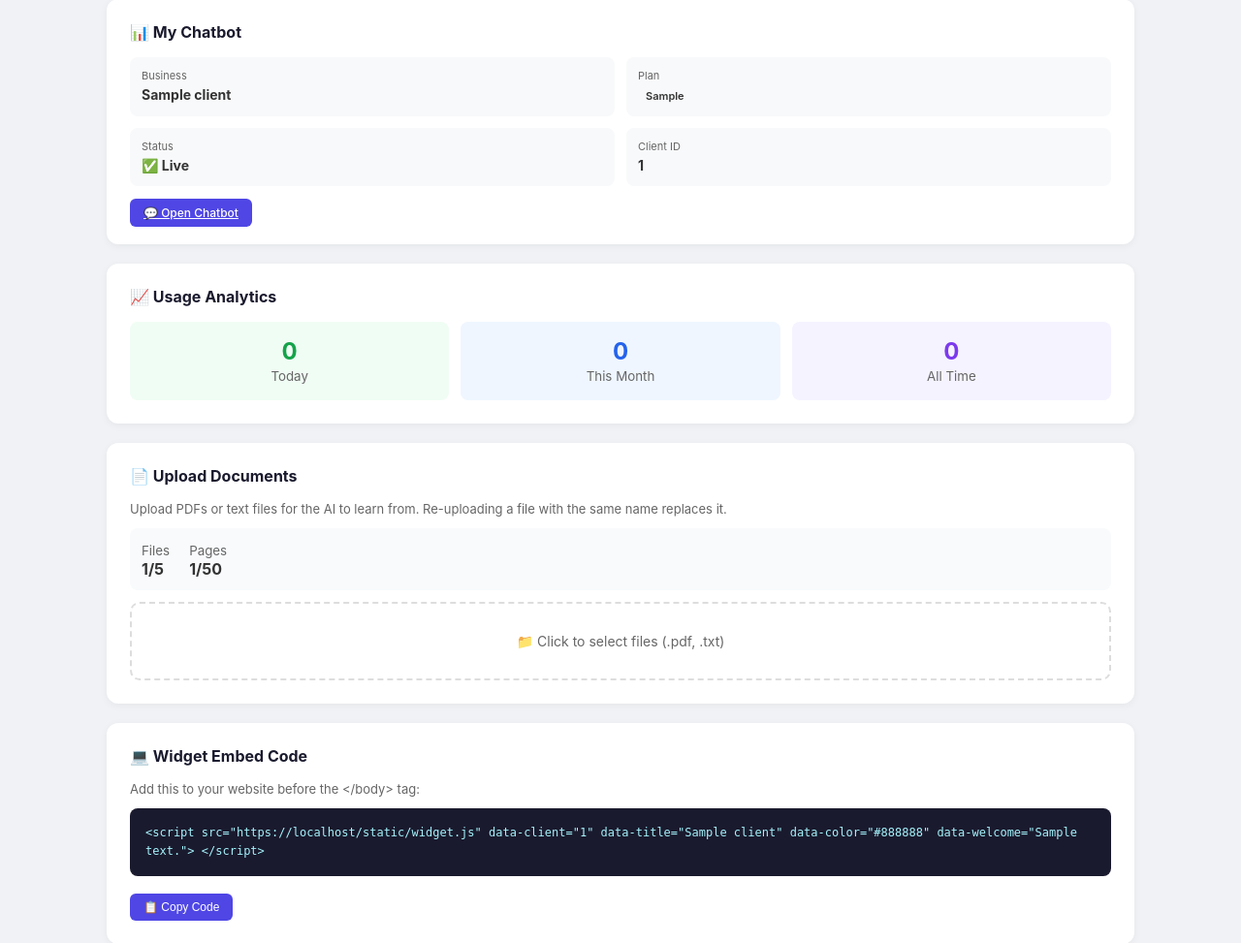
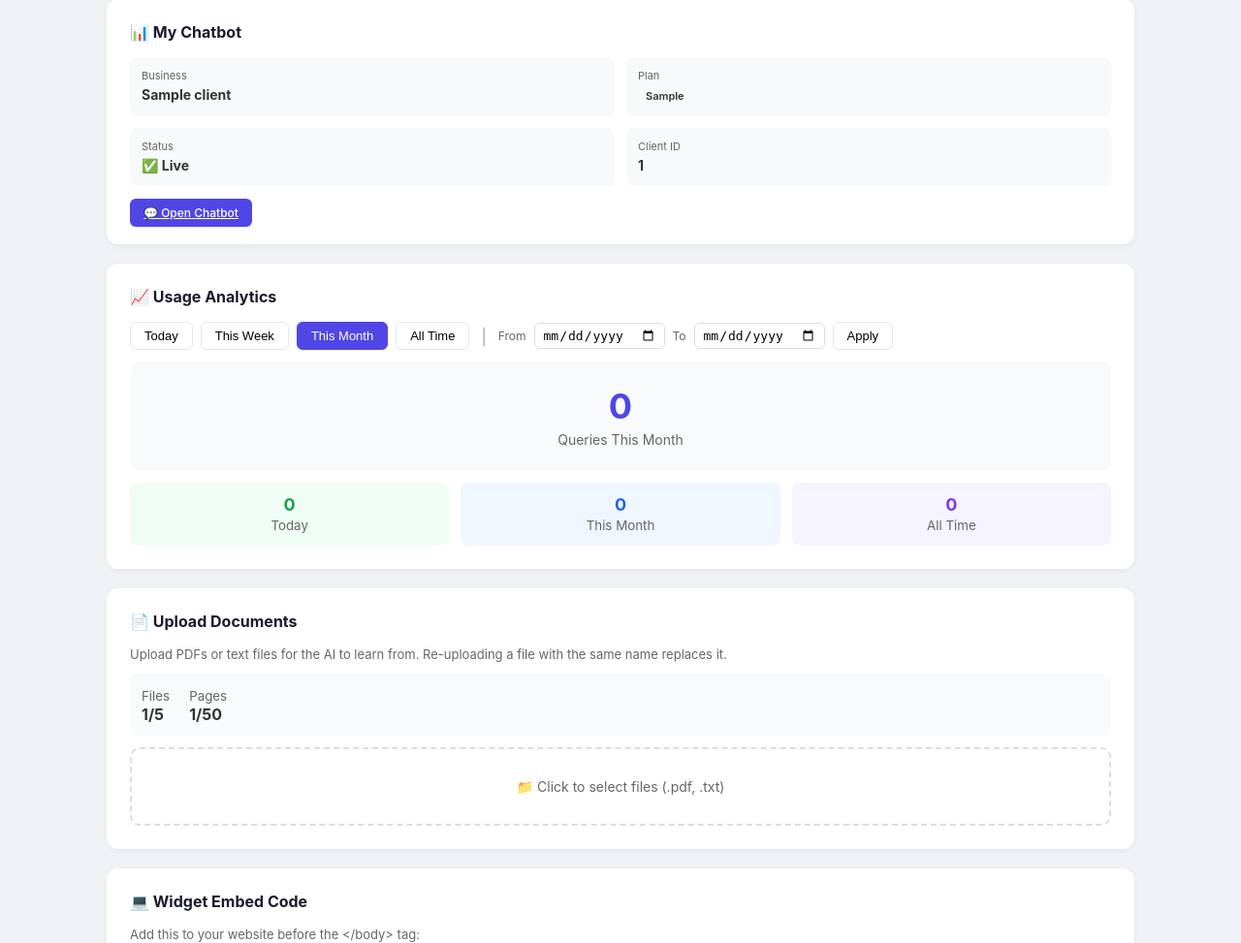
Before and after one commit to EngrTo/course-ai-assistant, a Flask app: page /dashboard in a window 1280 px wide. Shown: the part 77-1050 px from the top of the page at 97% size. Run offline with Flask 3, Linux system fonts and the light colour scheme; the visitor is signed in with stand-in values (Sample User, id 1); data comes from the database, SQL or seed files in the repository; tables that the repository leaves empty hold one stand-in row (values such as "Sample post"); data that the repository does not hold is empty; some libraries are stand-ins or nearby versions.

Commit message:
Add analytics date filter (today/week/month/all/custom range)

```diff
--- a/app.py
+++ b/app.py
@@ -14,7 +14,7 @@ from database import (
     get_client_by_email, set_client_password, verify_client_password,
     init_super_admin, verify_admin, get_admin, get_all_admins, get_all_clients,
     create_admin, delete_admin, set_reset_token, verify_reset_token, reset_password,
-    log_chat_query, get_chat_stats,
+    log_chat_query, get_chat_stats, get_chat_stats_filtered,
 )
 
 load_dotenv()
@@ -720,6 +720,31 @@ def upgrade_success():
     return redirect("/dashboard")
 
 
+@app.route("/dashboard/analytics", methods=["GET"])
+@login_required
+def dashboard_analytics():
+    """Return filtered chat stats as JSON."""
+    user = get_user_context()
+    if not user or not user["is_client"]:
+        return jsonify({"error": "Unauthorized"}), 403
+
+    client_id = user["client"]["client_id"]
+    start_date = request.args.get("start")
+    end_date = request.args.get("end")
+
+    if not start_date or not end_date:
+        return jsonify({"error": "start and end parameters required"}), 400
+
+    # Basic validation (YYYY-MM-DD)
+    import re
+    date_pattern = re.compile(r"^\d{4}-\d{2}-\d{2}$")
+    if not date_pattern.match(start_date) or not date_pattern.match(end_date):
+        return jsonify({"error": "Invalid date format. Use YYYY-MM-DD."}), 400
+
+    stats = get_chat_stats_filtered(client_id, start_date, end_date)
+    return jsonify(stats)
+
+
 @app.route("/cancel-subscription", methods=["POST"])
 @login_required
 def cancel_subscription():
--- a/database.py
+++ b/database.py
@@ -499,3 +499,26 @@ def get_chat_stats(client_id: str) -> dict:
     cur.close()
     conn.close()
     return {"total": total, "today": today, "this_month": this_month}
+
+
+def get_chat_stats_filtered(client_id: str, start_date: str, end_date: str) -> dict:
+    """Get query count for a client between start_date and end_date (YYYY-MM-DD)."""
+    conn = _get_conn()
+    cur = conn.cursor()
+
+    if USE_PG:
+        cur.execute(
+            f"SELECT COUNT(*) as cnt FROM chat_logs WHERE client_id = {P} AND created_at >= {P}::timestamp AND created_at < ({P}::date + 1)::timestamp",
+            (client_id, start_date, end_date),
+        )
+    else:
+        cur.execute(
+            f"SELECT COUNT(*) as cnt FROM chat_logs WHERE client_id = {P} AND created_at >= {P} AND created_at < date({P}, '+1 day')",
+            (client_id, start_date, end_date),
+        )
+    row = cur.fetchone()
+    count = dict(row)["cnt"] if row else 0
+
+    cur.close()
+    conn.close()
+    return {"count": count, "start_date": start_date, "end_date": end_date}
--- a/templates/dashboard.html
+++ b/templates/dashboard.html
@@ -89,17 +89,41 @@
         <!-- Analytics -->
         <div class="section">
             <h3>📈 Usage Analytics</h3>
-            <div style="display:grid;grid-template-columns:repeat(3,1fr);gap:12px;margin-top:8px;">
-                <div style="background:#f0fdf4;border-radius:8px;padding:16px;text-align:center;">
-                    <div style="font-size:24px;font-weight:700;color:#16a34a;">{{ chat_stats.today }}</div>
+            <!-- Filter Controls -->
+            <div style="display:flex;flex-wrap:wrap;gap:8px;align-items:center;margin:12px 0;">
+                <button onclick="filterStats('today')" class="filter-btn" id="filter-today">Today</button>
+                <button onclick="filterStats('week')" class="filter-btn" id="filter-week">This Week</button>
+                <button onclick="filterStats('month')" class="filter-btn active" id="filter-month">This Month</button>
+                <button onclick="filterStats('all')" class="filter-btn" id="filter-all">All Time</button>
+                <span style="color:#999;margin:0 4px;">|</span>
+                <label style="font-size:12px;color:#666;">From</label>
+                <input type="date" id="filter-start" style="padding:4px 8px;border:1px solid #ddd;border-radius:6px;font-size:13px;">
+                <label style="font-size:12px;color:#666;">To</label>
+                <input type="date" id="filter-end" style="padding:4px 8px;border:1px solid #ddd;border-radius:6px;font-size:13px;">
+                <button onclick="filterStats('custom')" class="filter-btn" id="filter-custom">Apply</button>
+            </div>
+            <style>
+                .filter-btn { padding:6px 14px; border:1px solid #e2e8f0; border-radius:6px; background:#fff; cursor:pointer; font-size:13px; transition:all .2s; }
+                .filter-btn:hover { background:#f1f5f9; }
+                .filter-btn.active { background:#4f46e5; color:#fff; border-color:#4f46e5; }
+            </style>
+            <!-- Stats Display -->
+            <div style="background:#f8fafc;border-radius:10px;padding:24px;text-align:center;margin-top:8px;">
+                <div id="stats-count" style="font-size:36px;font-weight:700;color:#4f46e5;">{{ chat_stats.this_month }}</div>
+                <div id="stats-label" style="color:#666;margin-top:4px;font-size:14px;">Queries This Month</div>
+            </div>
+            <!-- Quick overview row -->
+            <div style="display:grid;grid-template-columns:repeat(3,1fr);gap:12px;margin-top:12px;">
+                <div style="background:#f0fdf4;border-radius:8px;padding:12px;text-align:center;">
+                    <div style="font-size:18px;font-weight:700;color:#16a34a;">{{ chat_stats.today }}</div>
                     <small style="color:#666;">Today</small>
                 </div>
-                <div style="background:#eff6ff;border-radius:8px;padding:16px;text-align:center;">
-                    <div style="font-size:24px;font-weight:700;color:#2563eb;">{{ chat_stats.this_month }}</div>
+                <div style="background:#eff6ff;border-radius:8px;padding:12px;text-align:center;">
+                    <div style="font-size:18px;font-weight:700;color:#2563eb;">{{ chat_stats.this_month }}</div>
                     <small style="color:#666;">This Month</small>
                 </div>
-                <div style="background:#f5f3ff;border-radius:8px;padding:16px;text-align:center;">
-                    <div style="font-size:24px;font-weight:700;color:#7c3aed;">{{ chat_stats.total }}</div>
+                <div style="background:#f5f3ff;border-radius:8px;padding:12px;text-align:center;">
+                    <div style="font-size:18px;font-weight:700;color:#7c3aed;">{{ chat_stats.total }}</div>
                     <small style="color:#666;">All Time</small>
                 </div>
             </div>
@@ -464,6 +488,52 @@
             }
         }
 
+        // Analytics filter
+        async function filterStats(period) {
+            // Remove active class from all buttons
+            document.querySelectorAll('.filter-btn').forEach(b => b.classList.remove('active'));
+
+            let start, end, label;
+            const today = new Date();
+            const fmt = d => d.toISOString().split('T')[0];
+
+            if (period === 'today') {
+                start = end = fmt(today);
+                label = 'Queries Today';
+                document.getElementById('filter-today').classList.add('active');
+            } else if (period === 'week') {
+                const weekAgo = new Date(today);
+                weekAgo.setDate(today.getDate() - 6);
+                start = fmt(weekAgo);
+                end = fmt(today);
+                label = 'Queries This Week';
+                document.getElementById('filter-week').classList.add('active');
+            } else if (period === 'month') {
+                start = fmt(new Date(today.getFullYear(), today.getMonth(), 1));
+                end = fmt(today);
+                label = 'Queries This Month';
+                document.getElementById('filter-month').classList.add('active');
+            } else if (period === 'all') {
+                start = '2020-01-01';
+                end = fmt(today);
+                label = 'All Time Queries';
+                document.getElementById('filter-all').classList.add('active');
+            } else if (period === 'custom') {
+                start = document.getElementById('filter-start').value;
+                end = document.getElementById('filter-end').value;
+                if (!start || !end) { alert('Please select both start and end dates.'); return; }
+                if (start > end) { alert('Start date must be before end date.'); return; }
+                label = `Queries from ${start} to ${end}`;
+                document.getElementById('filter-custom').classList.add('active');
+            }
+
+            const res = await fetch(`/dashboard/analytics?start=${start}&end=${end}`);
+            const data = await res.json();
+            if (data.error) { alert(data.error); return; }
+            document.getElementById('stats-count').textContent = data.count;
+            document.getElementById('stats-label').textContent = label;
+        }
+
         // Cancel subscription
         async function cancelSubscription() {
             if (!confirm('Are you sure you want to cancel? Your chatbot will stop working at the end of the billing period.')) return;
```
